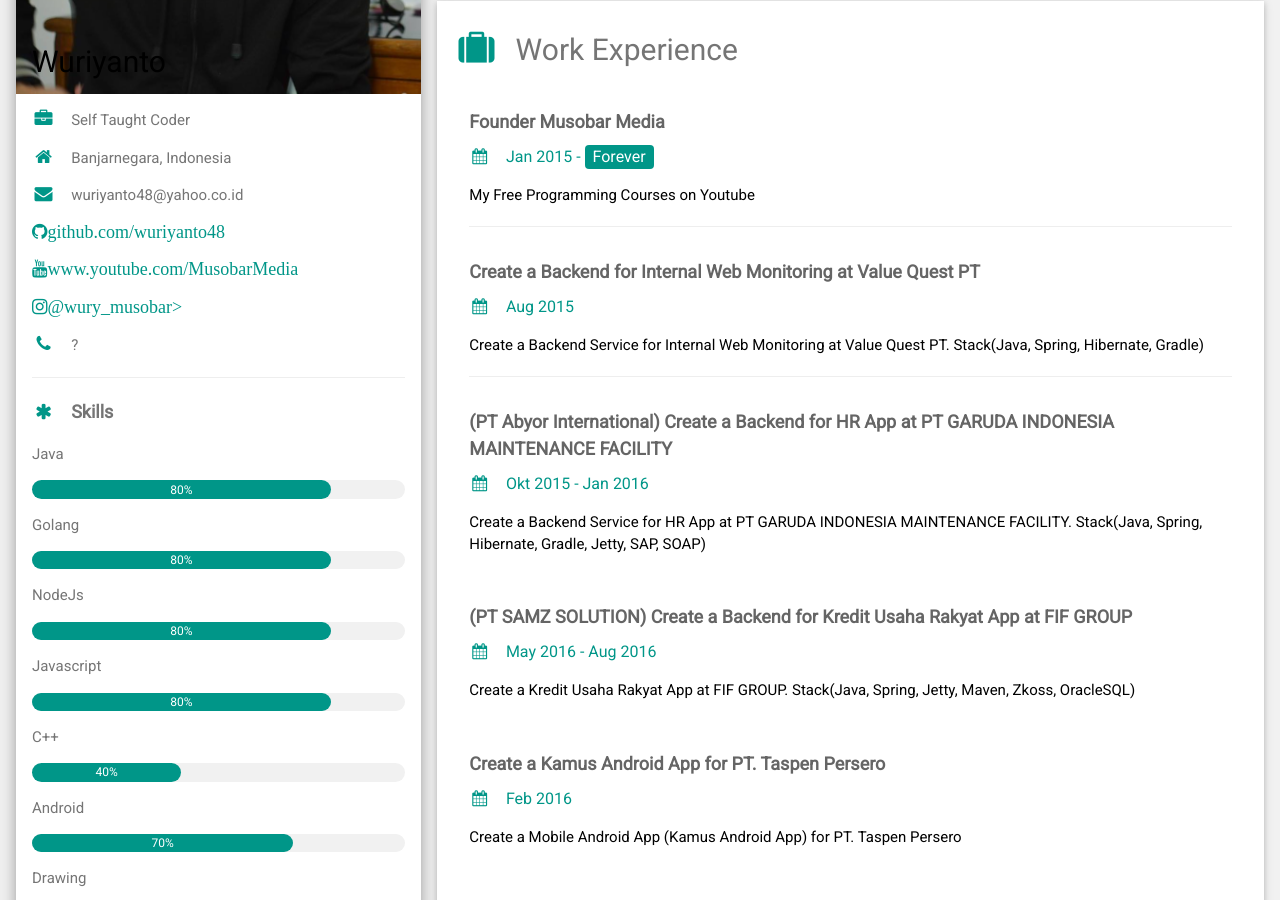
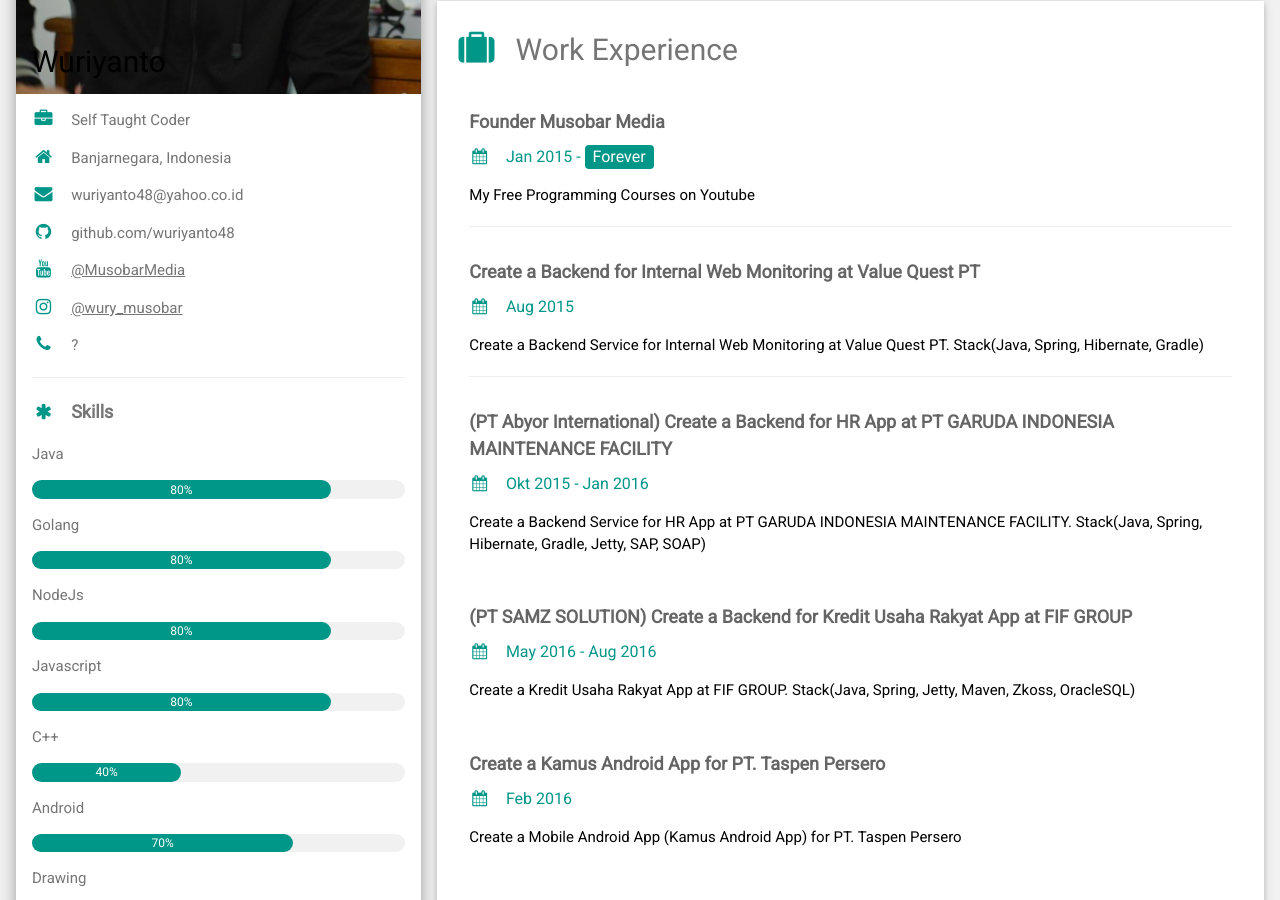
Before and after one commit to wuriyanto48/wuriyanto48.github.io, a Jekyll site: the page about/index.html, which Jekyll copies as it is, in a window 1280 px wide and 900 px high, scrolled down 327 px. Built offline with Jekyll 4.4.1, drawn with Linux system fonts in a browser that asks for light colours.

Commit message:
update about

```diff
--- a/about/index.html
+++ b/about/index.html
@@ -58,9 +58,9 @@
           <p><i class="fa fa-briefcase fa-fw w3-margin-right w3-large w3-text-teal"></i>Self Taught Coder</p>
           <p><i class="fa fa-home fa-fw w3-margin-right w3-large w3-text-teal"></i>Banjarnegara, Indonesia</p>
           <p><i class="fa fa-envelope fa-fw w3-margin-right w3-large w3-text-teal"></i>wuriyanto48@yahoo.co.id</p>
-          <p><i class="fa fa-github fa-fw w3-margin-right w3-large w3-text-teal">github.com/wuriyanto48</i></p>
-          <p><i class="fa fa-youtube fa-fw w3-margin-right w3-large w3-text-teal">www.youtube.com/MusobarMedia</i></p>
-          <p><i class="fa fa-instagram fa-fw w3-margin-right w3-large w3-text-teal">@wury_musobar></i></p>
+          <p><i class="fa fa-github fa-fw w3-margin-right w3-large w3-text-teal"></i><a href="https://github.com/wuriyanto48"></a>github.com/wuriyanto48</a></p>
+          <p><i class="fa fa-youtube fa-fw w3-margin-right w3-large w3-text-teal"></i><a href="https://www.youtube.com/MusobarMedia">@MusobarMedia</a></p>
+          <p><i class="fa fa-instagram fa-fw w3-margin-right w3-large w3-text-teal"></i><a href="https://www.instagram.com/wury_musobar/">@wury_musobar</a></p>
           <p><i class="fa fa-phone fa-fw w3-margin-right w3-large w3-text-teal"></i>?</p>
           <hr>
 
```
